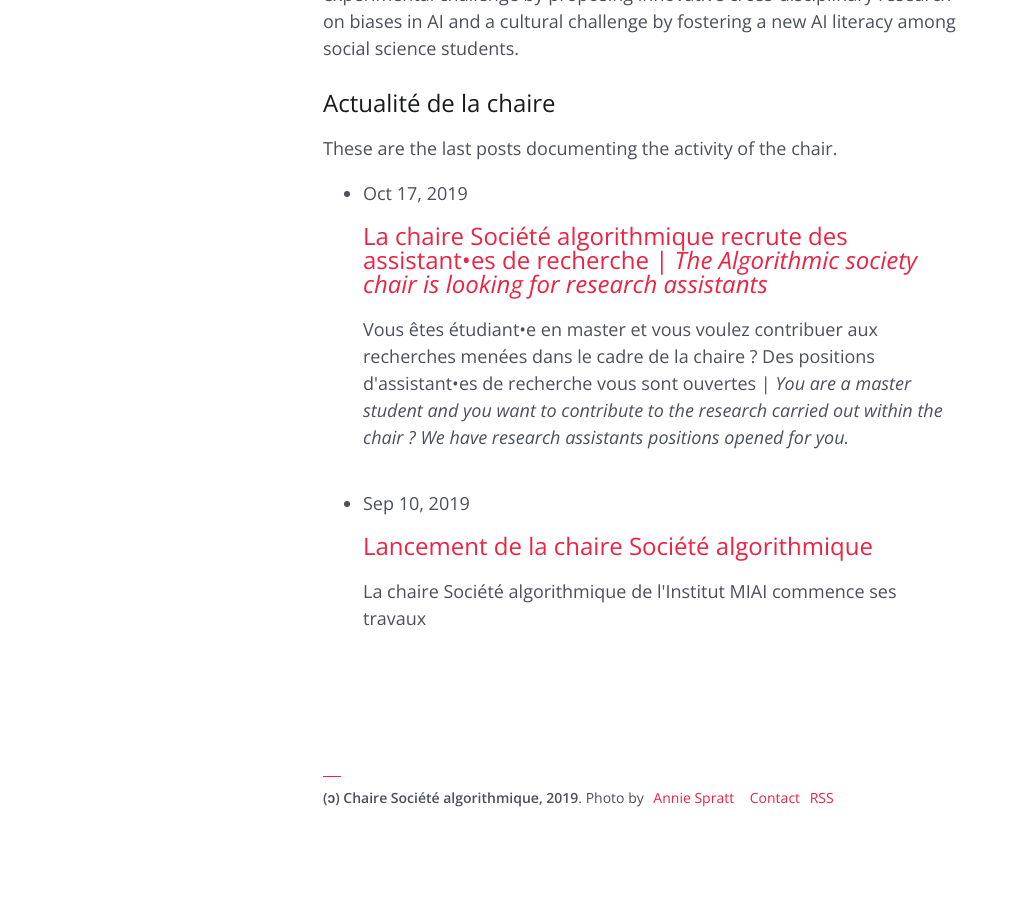
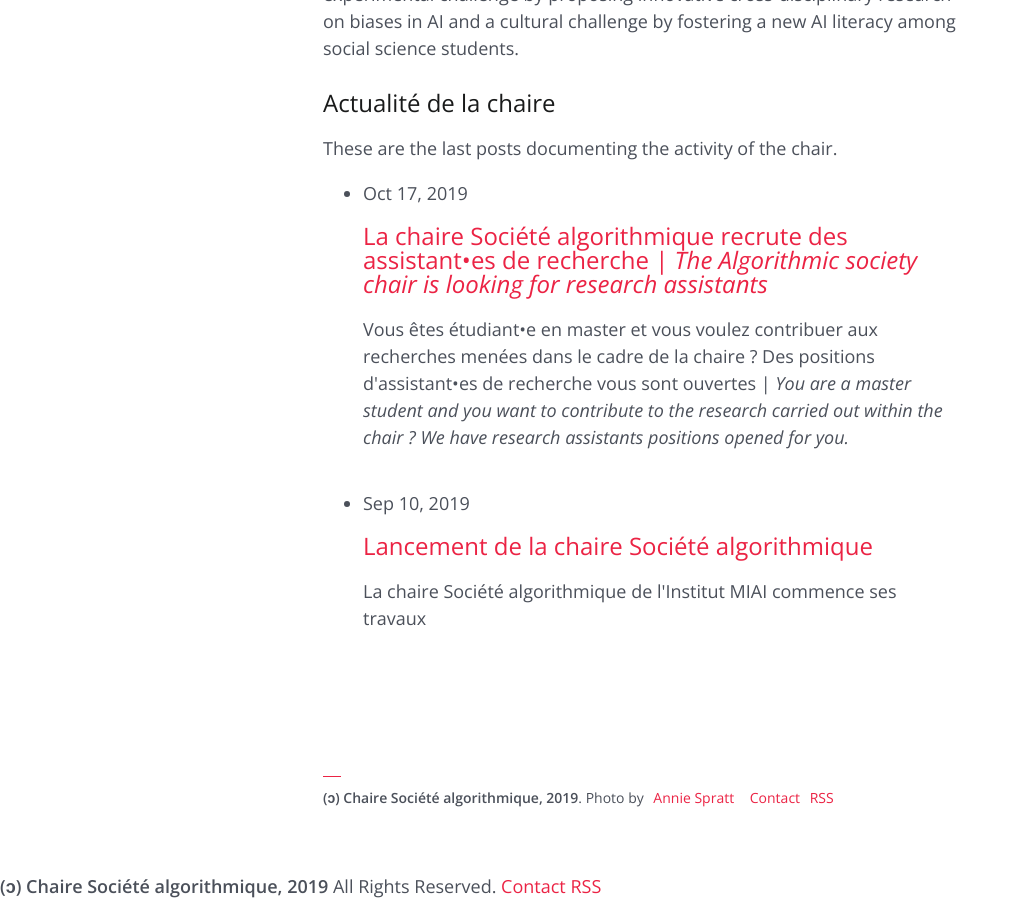
Before and after one commit to gillesbastin/algorithmicsociety, a Jekyll site: the page built from index.md, in a window 1280 px wide and 900 px high, scrolled down 780 px. Shown: the whole window, without its empty margins (0-1019 px from the left). Built offline with Jekyll 4.4.1, drawn with Linux system fonts in a browser that asks for light colours; before the commit the page ends 1653 px from its top, so only the background shows below that.

Commit message:
Update default.html

```diff
--- a/_layouts/default.html
+++ b/_layouts/default.html
@@ -39,3 +39,8 @@
 {% include teaser.html %}
 
 {% include footer.html %}
+<div class="copyright">
+          {% if site.copyright %}<b>{{ site.copyright }}</b> All Rights Reserved.{% endif %}
+        	{% if site.email %}<a href="mailto:{{ site.email }}" title="Send E-Mail">Contact</a>{% endif %}
+        	<a href="{{ '/feed.xml' | prepend: site.baseurl }}" title="Subscribe to Feed">RSS</a>
+</div>
```
